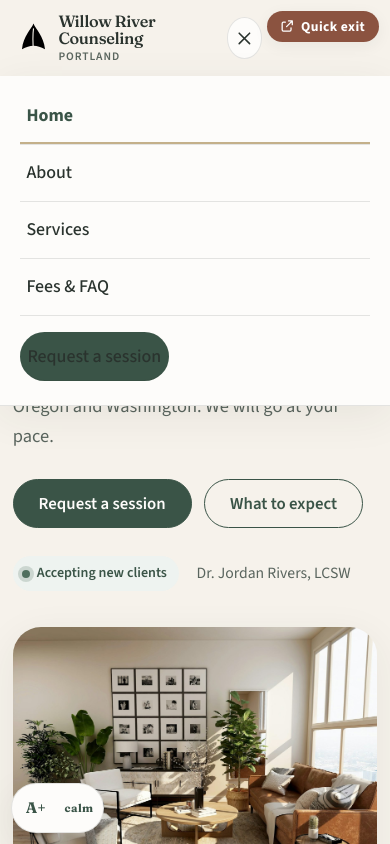
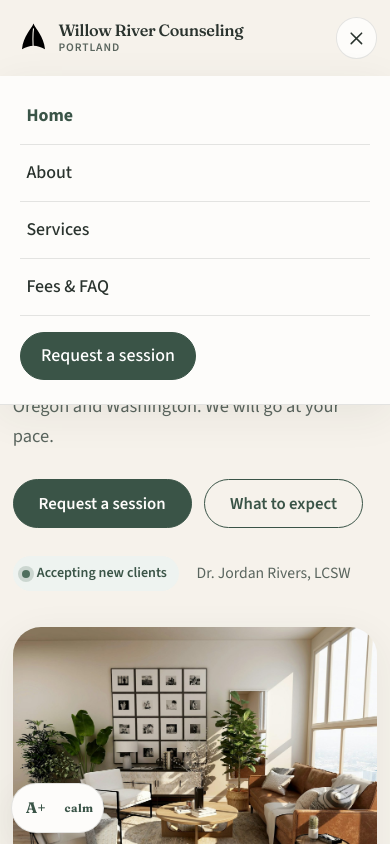
Before and after one commit to averrylstudio/therapist-site-template, a plain HTML site: page index.html in a window 390 px wide. Both pictures are taken after a click on the button "Open menu". Shown: the top 844 px of the page. Drawn offline with Linux system fonts and the light colour scheme.

Commit message:
Remove quick exit and testimonial ethics note; fix mobile CTA colour
The Quick exit button, triple-Esc shortcut, and related config, CSS and
docs are gone. The "Request a session" button in the hamburger menu
now uses white text at AA contrast, including hover and focus. The
ethics note under the testimonial cards is removed; the cards stay.

```diff
--- a/css/styles.css
+++ b/css/styles.css
@@ -27,7 +27,6 @@
   --font-serif: "Fraunces", "Iowan Old Style", "Palatino Linotype", Palatino, Georgia, serif;
   --font-sans: "Source Sans 3", "Source Sans Pro", "Segoe UI", system-ui, sans-serif;
   --header-h: 4.75rem;
-  --quick-exit-h: 0;
   --space: 1.25rem;
   --content: 70rem;
   --narrow: 42rem;
@@ -216,37 +215,6 @@ address { font-style: normal; }
 .btn-text:hover { color: var(--ink); }
 .hero-actions, .cta-actions { display: flex; flex-wrap: wrap; gap: 0.8rem; }
 
-/* ---------- Quick exit ---------- */
-.quick-exit {
-  position: fixed;
-  top: 0.7rem;
-  right: 0.7rem;
-  z-index: 180;
-  display: inline-flex;
-  align-items: center;
-  gap: 0.4rem;
-  background: var(--terracotta);
-  color: #fff;
-  font-size: 0.85rem;
-  font-weight: 700;
-  letter-spacing: 0.03em;
-  padding: 0.48rem 0.85rem 0.48rem 0.75rem;
-  border-radius: var(--radius-pill);
-  text-decoration: none;
-  box-shadow: var(--shadow-sm);
-  line-height: 1;
-}
-.quick-exit:hover,
-.quick-exit:focus-visible {
-  background: #6e3f31;
-  color: #fff;
-  outline-offset: 3px;
-}
-.quick-exit svg { width: 0.95rem; height: 0.95rem; fill: none; stroke: currentColor; stroke-width: 2; }
-@media (min-width: 700px) {
-  .quick-exit { top: 1rem; right: 1rem; font-size: 0.9rem; padding: 0.55rem 1rem; }
-}
-
 /* ---------- Comfort controls ---------- */
 .comfort {
   position: fixed;
@@ -304,7 +272,6 @@ address { font-style: normal; }
   justify-content: space-between;
   gap: 1.25rem;
   padding: 0.6rem 0;
-  padding-right: 6.5rem; /* room for quick-exit */
 }
 .brand {
   display: inline-flex;
@@ -360,8 +327,22 @@ address { font-style: normal; }
   color: var(--sage);
   box-shadow: inset 0 -2px 0 var(--gold);
 }
+/* White label on the sage CTA so it stays readable in the header and
+   in the mobile hamburger menu (including hover, focus and current page).
+   White on --sage (#3A5447) is about 8.3:1, well above WCAG AA. */
+.nav a.nav-cta,
+.nav a.nav-cta:hover,
+.nav a.nav-cta:focus,
+.nav a.nav-cta:focus-visible,
 .nav a.nav-cta[aria-current="page"] {
-  color: var(--paper);
+  color: #fff;
+  text-decoration: none;
+}
+.nav a.nav-cta:hover,
+.nav a.nav-cta:focus-visible {
+  background: var(--ink);
+  border-color: var(--ink);
+  color: #fff;
 }
 .nav-cta { margin-left: 0.4rem; padding: 0.65rem 1.15rem; font-size: 0.98rem; }
 .nav-toggle {
@@ -377,7 +358,6 @@ address { font-style: normal; }
 .nav-toggle svg { width: 1.3rem; height: 1.3rem; stroke: currentColor; fill: none; stroke-width: 1.8; }
 
 @media (max-width: 860px) {
-  .header-inner { padding-right: 7.2rem; }
   .brand-name { font-size: 1.02rem; }
   .nav-toggle { display: grid; }
   .nav {
@@ -400,8 +380,25 @@ address { font-style: normal; }
     border-bottom: 1px solid var(--line);
     font-size: 1.12rem;
   }
-  .nav a[aria-current="page"] { box-shadow: none; font-weight: 700; }
-  .nav .nav-cta { margin: 1rem 0 0.25rem; align-self: flex-start; }
+  .nav a[aria-current="page"]:not(.nav-cta) { box-shadow: none; font-weight: 700; }
+  .nav .nav-cta,
+  .nav .nav-cta:hover,
+  .nav .nav-cta:focus,
+  .nav .nav-cta:focus-visible,
+  .nav .nav-cta[aria-current="page"] {
+    color: #fff;
+    border: 1.5px solid var(--sage);
+    margin: 1rem 0 0.25rem;
+    padding: 0.75rem 1.25rem;
+    align-self: flex-start;
+    text-align: center;
+  }
+  .nav .nav-cta:hover,
+  .nav .nav-cta:focus-visible {
+    background: var(--ink);
+    border-color: var(--ink);
+    color: #fff;
+  }
 }
 
 /* ---------- Hero ---------- */
@@ -794,14 +791,6 @@ blockquote.quote footer {
   color: var(--ink-soft);
   font-style: italic;
 }
-.ethics-note {
-  font-size: 0.92rem;
-  color: var(--ink-soft);
-  margin-top: 1.2rem;
-  padding: 0.85rem 1rem;
-  border: 1px dashed var(--line-strong);
-  border-radius: var(--radius-sm);
-}
 
 /* ---------- Resource ---------- */
 .resource-card {
@@ -1175,7 +1164,7 @@ html.text-lg .btn { padding: 0.95rem 1.6rem; }
 
 /* Print */
 @media print {
-  .quick-exit, .comfort, .nav-toggle, .breathe-panel, .site-header { display: none !important; }
+  .comfort, .nav-toggle, .breathe-panel, .site-header { display: none !important; }
   body { background: #fff; color: #000; }
   a { color: #000; }
   .site-footer { background: #fff; color: #000; }
--- a/index.html
+++ b/index.html
@@ -57,7 +57,6 @@
 </head>
 <body data-page="home">
   <a class="skip-link" href="#main">Skip to content</a>
-  <a class="quick-exit" id="quick-exit" href="https://www.weather.com" rel="noopener noreferrer" title="Leaves this site immediately. Press Esc three times to do the same.">Quick exit</a>
   <noscript><div class="noscript-banner">This site works without JavaScript. To request a session, email <a href="mailto:hello@example.com">hello@example.com</a>. If you are in crisis, call or text 988 (US) or your local emergency number.</div></noscript>
   <header class="site-header" id="site-header">
     <div class="header-inner">
@@ -191,7 +190,6 @@
         <p class="eyebrow">From the chair</p>
         <h2 data-bind="testimonials.heading">Kind words</h2>
         <div class="quote-grid" id="quote-grid"></div>
-        <p class="ethics-note" id="ethics-note"></p>
       </div>
     </section>
 
--- a/js/app.js
+++ b/js/app.js
@@ -1,7 +1,7 @@
 /**
  * Therapist site template — Averryl Studio
  * Reads window.SITE from site.config.js and hydrates the page.
- * Also wires unique features: quick exit, breathing, fit checklist,
+ * Also wires unique features: breathing, fit checklist,
  * comfort controls, form (FormSubmit), FAQ, mobile nav.
  */
 (function () {
@@ -223,54 +223,6 @@
       "</div>";
     // re-attach brand inner because outerHTML lost the image child correctly? It's fine, outerHTML includes it.
     // Actually we used brand.outerHTML after appending children, so it's OK.
-  }
-
-  /* ---------- Quick exit ---------- */
-  function setupQuickExit() {
-    var qe = SITE.quickExit || {};
-    if (qe.enabled === false) {
-      var existing = $("#quick-exit");
-      if (existing) existing.remove();
-      return;
-    }
-    var url = qe.url || "https://www.weather.com";
-    var btn = $("#quick-exit");
-    if (!btn) {
-      btn = el("a", {
-        id: "quick-exit",
-        class: "quick-exit",
-        href: url,
-        rel: "noopener noreferrer"
-      });
-      document.body.appendChild(btn);
-    }
-    btn.href = url;
-    btn.className = "quick-exit";
-    btn.setAttribute("title", qe.hint || "Leave this site immediately");
-    btn.setAttribute("aria-label", (qe.label || "Quick exit") + ". " + (qe.hint || "Leaves this site immediately. Press Escape three times to do the same."));
-    btn.innerHTML = '<svg viewBox="0 0 24 24" aria-hidden="true"><path d="M15 3h6v6M21 3l-9 9M10 5H7a2 2 0 0 0-2 2v10a2 2 0 0 0 2 2h10a2 2 0 0 0 2-2v-3" stroke-linecap="round" stroke-linejoin="round"/></svg> ' +
-      esc(qe.label || "Quick exit");
-
-    function exitNow(e) {
-      if (e) e.preventDefault();
-      try { document.documentElement.innerHTML = ""; } catch (err) { /* ignore */ }
-      window.location.replace(url);
-    }
-    btn.addEventListener("click", exitNow);
-    // Keyboard: Esc three times within 2 seconds
-    var presses = [];
-    document.addEventListener("keydown", function (e) {
-      if (e.key !== "Escape") return;
-      var now = Date.now();
-      presses = presses.filter(function (t) { return now - t < 2000; });
-      presses.push(now);
-      if (presses.length >= 3) {
-        presses = [];
-        exitNow();
-      }
-    });
-    // Expose for tests
-    window.__quickExit = exitNow;
   }
 
   /* ---------- Comfort controls ---------- */
@@ -557,8 +509,6 @@
           "<footer>— " + esc(item.attribution || "Placeholder") + "</footer></blockquote>";
       }).join("");
     }
-    var ethics = $("#ethics-note", section);
-    if (ethics && t.ethicsNote) ethics.textContent = t.ethicsNote;
     var heading = $("[data-bind='testimonials.heading']", section);
     if (heading && t.heading) heading.textContent = t.heading;
   }
@@ -754,7 +704,6 @@
   /* ---------- boot ---------- */
   function boot() {
     applyTheme();
-    setupQuickExit();
     setupComfort();
     renderHeader();
     renderFooter();
--- a/site.config.js
+++ b/site.config.js
@@ -324,14 +324,6 @@ window.SITE = {
   emergencyFormNote:
     "This form is not for emergencies. If you are in crisis, call or text 988 (US) or your local emergency number, or go to your nearest emergency department.",
 
-  /* ── Quick exit ───────────────────────────────────────────────────── */
-  quickExit: {
-    enabled: true,
-    url: "https://www.weather.com",
-    label: "Quick exit",
-    hint: "Leaves this site immediately. Press Esc three times to do the same."
-  },
-
   /* ── Downloadable resource ────────────────────────────────────────── */
   resource: {
     enabled: true,
@@ -346,8 +338,6 @@ window.SITE = {
   testimonials: {
     show: true,
     heading: "Kind words",
-    ethicsNote:
-      "Therapist ethics require informed consent and careful judgment before sharing any client’s words. The lines below are clearly marked placeholders. Replace them only with real, consented testimonials, or set testimonials.show to false to hide this section.",
     items: [
       { quote: "Client words will go here.", attribution: "Placeholder — not a real client" },
       { quote: "Client words will go here.", attribution: "Placeholder — not a real client" }
```
Also changed, not shown: 404.html (+0 -1 lines), about.html (+0 -1 lines), contact.html (+0 -1 lines), fees.html (+0 -1 lines), services.html (+0 -1 lines), thank-you.html (+0 -1 lines), 1 other file.
